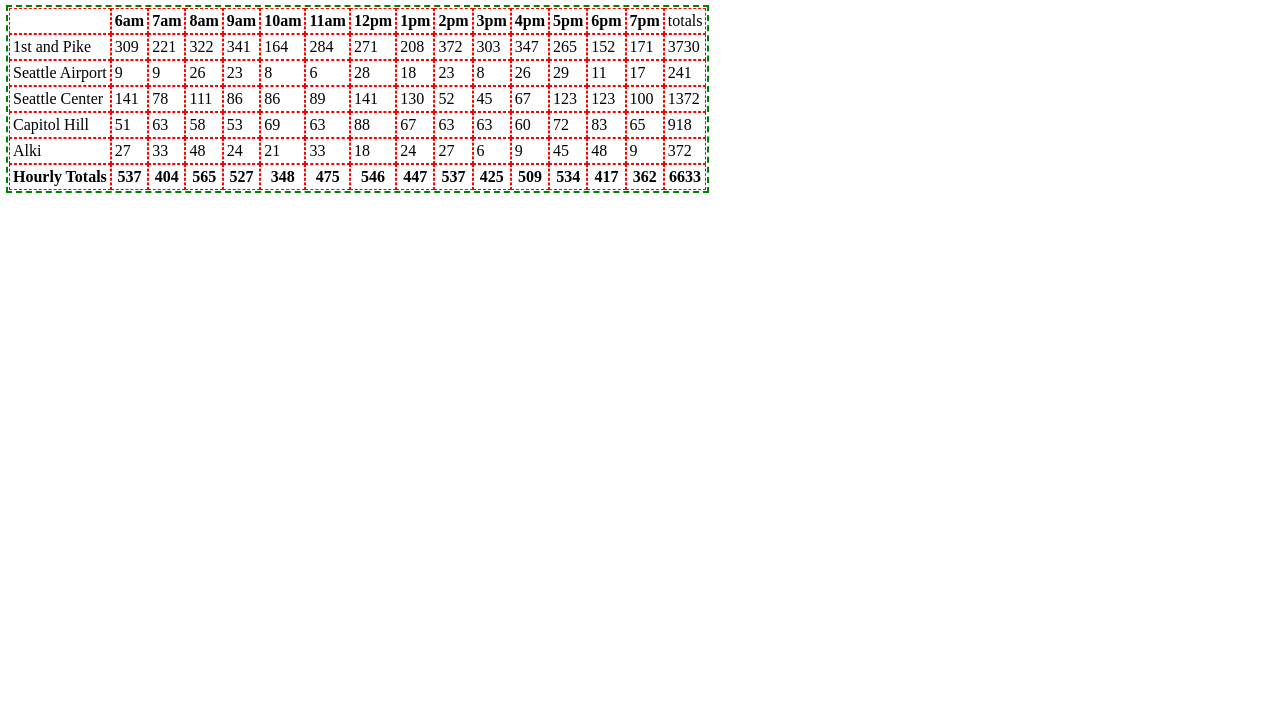
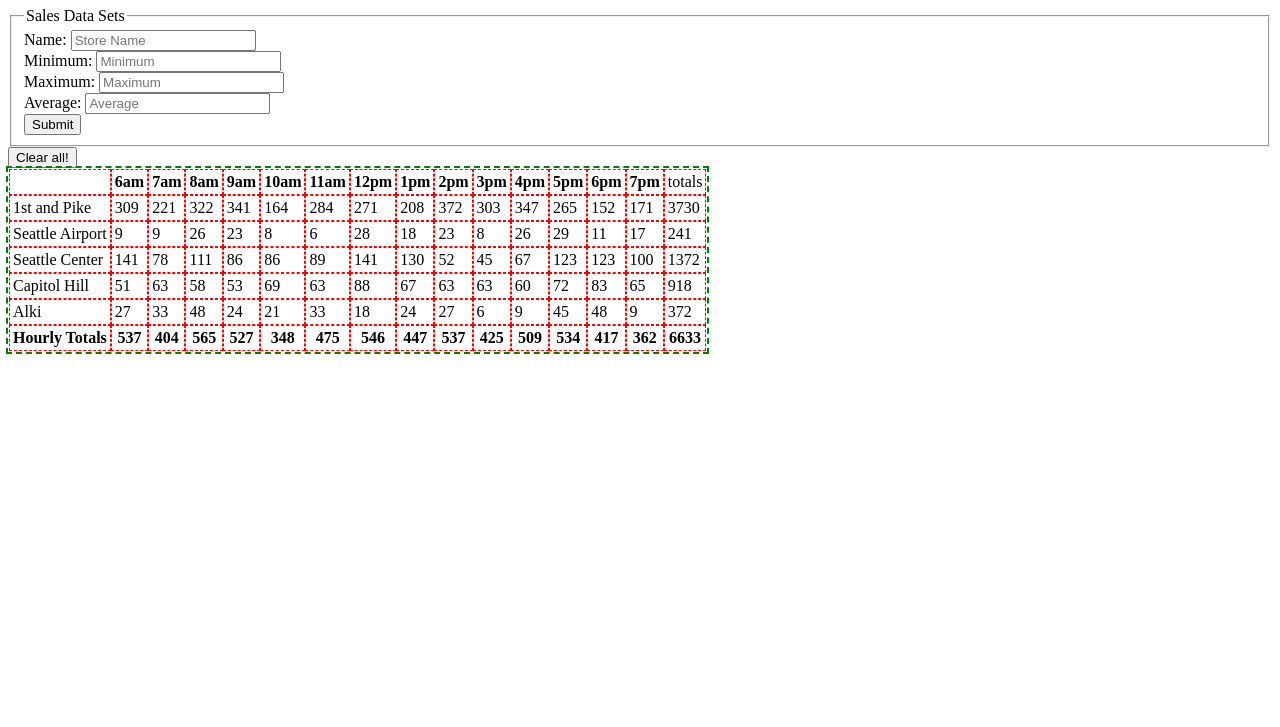
Before and after one commit to abdih17/cookie-stand, a plain HTML site: page sales.html in a window 1280 px wide. Shown: the part 73-800 px from the top of the page. Drawn offline with Linux system fonts and the light colour scheme.

Commit message:
Fixing my branch.

```diff
--- a/app.js
+++ b/app.js
@@ -1,4 +1,5 @@
 'use strict';
+
 var hours = ['6am', '7am', '8am', '9am', '10am', '11am', '12pm', '1pm', '2pm', '3pm', '4pm', '5pm', '6pm', '7pm'];
 
 var allLocations = [];
@@ -109,7 +110,18 @@
 
 makeHeaderRow();
 renderAllLocations();
+makeFooterRow();
 
- //list the times across the top
-// loop through the array of objects representing each store location, and call the render method that each location has, so as to display the data in each row.
-makeFooterRow();
+function handleCommentSubmit(event) {
+  event.target.locationName.value;
+  event.target.min.value;
+  event.target.max.value;
+  event.target.avg.value;
+
+  console.log('log of the event object', event);
+  console.log('log of the event.target', event.target);
+  console.log('log of the event.target.says', event.target.says);
+  console.log('log of the event.target.says.value', event.target.says.value);
+};
+  event.handleCommentSubmit();
+  event.preventDefault();
--- a/sales.html
+++ b/sales.html
@@ -3,7 +3,7 @@
 <html>
 
 <head>
-<title>Salmon Cookies</title>
+<title>Sales: Salmon Cookies</title>
 <link rel="stylesheet" href="style.css">
 <link href="style.css" rel="stylesheet">
 </head>
@@ -11,8 +11,42 @@
   <body>
 
     <header>
-      <h1>Solutions for Cookie Stand</h1>
+      <h1>Pat's Cookie Stand Sales</h1>
     </header>
+
+    <form id="new-store">
+
+    <fieldset>
+      <legend class = "highlight">Sales Data Sets</legend>
+
+    <div>
+      <label for="store">Name:</label>
+      <input id="store" type="text" name:"store" placeholder="Store Name"/>
+    </div>
+
+    <div>
+      <label for="min">Minimum:</label>
+      <input id="min" type="text" name:"minimum" placeholder="Minimum"/>
+    </div>
+
+    <div>
+      <label for="max">Maximum:</label>
+      <input id="max" type="text" name:"maximum" placeholder="Maximum"/>
+    </div>
+
+    <div>
+      <label for="avg">Average:</label>
+      <input id="avg" type="text" name:"average" placeholder="Average"/>
+    </div>
+
+      <!-- <label for="says">Comment: </label>
+      <input name="says" type="text" size="50" /> -->
+
+      <button id="submit" type="submit">Submit</button>
+    </fieldset>
+  </form>
+
+  <button id="clear-chat-list">Clear all!</button>
 
     <table id="salesDataTable"></table>
     <script src="app.js"></script>
```
